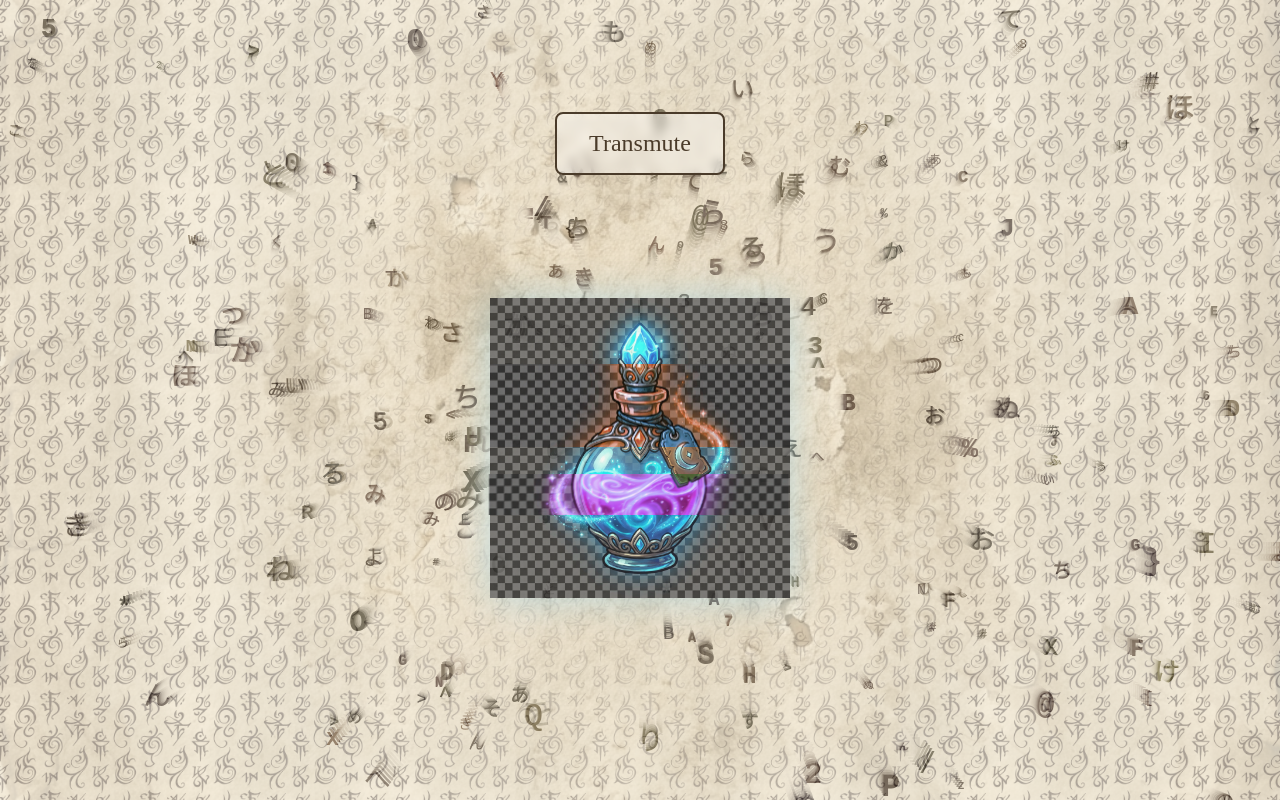
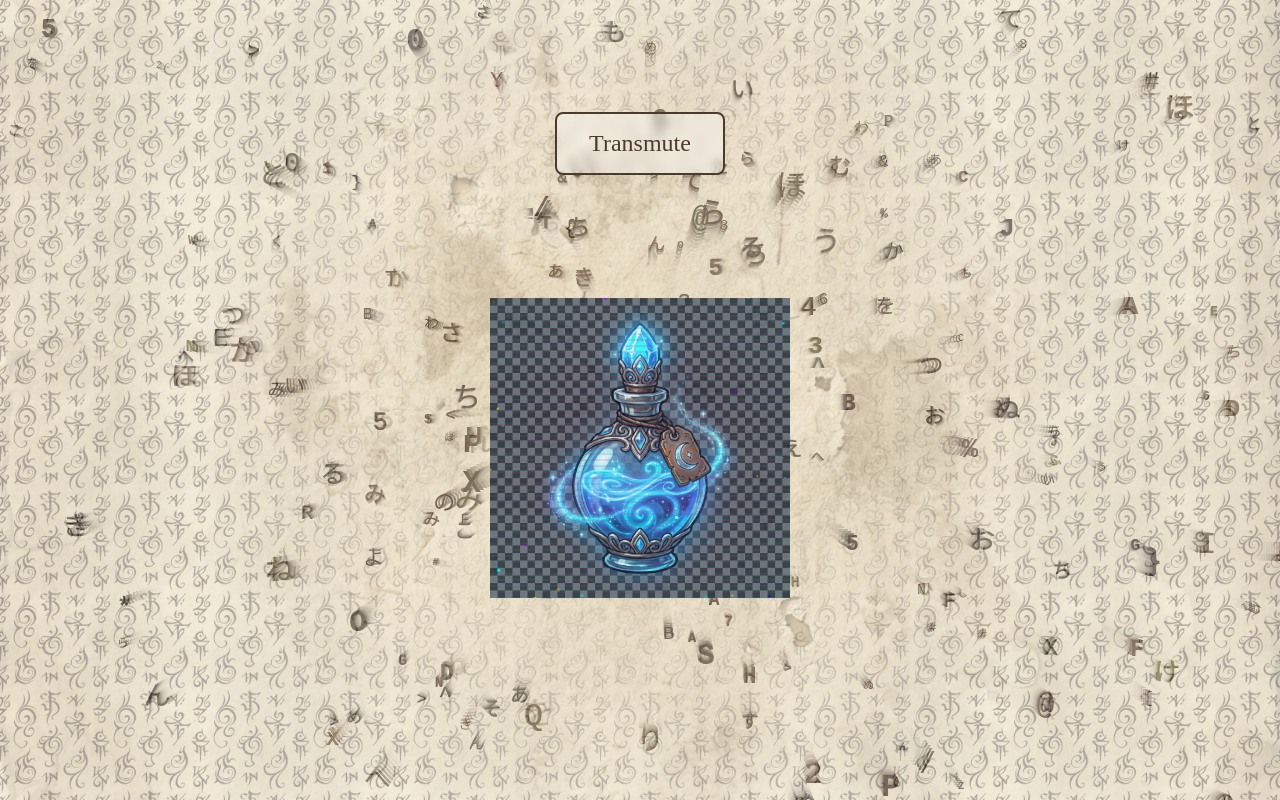
Before and after one commit to LeoGatille/kickoff-magic, a Vue app: page / in a window 1280 px wide. Built offline with nearby package versions, Linux system fonts and the light colour scheme.

Commit message:
better animation

```diff
--- a/src/components/GlitchImage.vue
+++ b/src/components/GlitchImage.vue
@@ -1,5 +1,5 @@
 <script setup lang="ts">
-import { computed } from 'vue';
+import { ref, onMounted, onUnmounted } from 'vue';
 
 const props = defineProps<{
   src: string;
@@ -7,17 +7,165 @@ const props = defineProps<{
   isActive: boolean;
 }>();
 
-const containerClass = computed(() => {
+// Canvas reference for particles
+const particlesCanvas = ref<HTMLCanvasElement | null>(null);
+let animationFrameId: number | null = null;
+let particles: Particle[] = [];
+
+// Particle interface
+interface Particle {
+  x: number;
+  y: number;
+  vx: number;
+  vy: number;
+  size: number;
+  color: string;
+  opacity: number;
+  life: number;
+  maxLife: number;
+  flicker: boolean;
+  flickerPhase: number;
+}
+
+// Particle system
+const createParticle = (canvasWidth: number, canvasHeight: number): Particle => {
+  // Spawn from edges
+  const edge = Math.floor(Math.random() * 4); // 0: top, 1: right, 2: bottom, 3: left
+  let x = 0, y = 0;
+
+  switch(edge) {
+    case 0: // top
+      x = Math.random() * canvasWidth;
+      y = 0;
+      break;
+    case 1: // right
+      x = canvasWidth;
+      y = Math.random() * canvasHeight;
+      break;
+    case 2: // bottom
+      x = Math.random() * canvasWidth;
+      y = canvasHeight;
+      break;
+    case 3: // left
+      x = 0;
+      y = Math.random() * canvasHeight;
+      break;
+  }
+
+  // 90% magical colors, 10% corrupted RGB
+  const isCorrupted = Math.random() < 0.1;
+  const magicalColors = ['#FFD700', '#00FFFF', '#9D00FF'];
+  const rgbColors = ['#FF0000', '#00FF00', '#0000FF'];
+
+  const color = isCorrupted
+    ? rgbColors[Math.floor(Math.random() * rgbColors.length)]!
+    : magicalColors[Math.floor(Math.random() * magicalColors.length)]!;
+
   return {
-    'glitch-container': true,
-    'active': props.isActive
+    x,
+    y,
+    vx: (Math.random() - 0.5) * 2,
+    vy: (Math.random() - 0.5) * 2,
+    size: Math.floor(Math.random() * 3) + 1, // 1-3 pixels
+    color,
+    opacity: Math.random() * 0.4 + 0.5, // 50% to 90%
+    life: 0,
+    maxLife: Math.random() * 100 + 50,
+    flicker: Math.random() < 0.2, // 20% flicker
+    flickerPhase: 0
   };
+};
+
+const updateParticles = (canvasWidth: number, canvasHeight: number) => {
+  // Add new particles
+  if (particles.length < 80) {
+    particles.push(createParticle(canvasWidth, canvasHeight));
+  }
+
+  // Update existing particles
+  particles = particles.filter(particle => {
+    particle.x += particle.vx;
+    particle.y += particle.vy;
+    particle.life++;
+    particle.flickerPhase += 0.1;
+
+    // Fade out as life progresses (disintegration effect)
+    const lifeRatio = particle.life / particle.maxLife;
+    particle.opacity = (1 - lifeRatio) * (Math.random() * 0.4 + 0.5);
+
+    // Remove dead particles
+    return particle.life < particle.maxLife;
+  });
+};
+
+const drawParticles = (ctx: CanvasRenderingContext2D) => {
+  particles.forEach(particle => {
+    let opacity = particle.opacity;
+
+    // Flicker effect
+    if (particle.flicker) {
+      opacity *= 0.5 + 0.5 * Math.sin(particle.flickerPhase * 3);
+    }
+
+    ctx.fillStyle = particle.color;
+    ctx.globalAlpha = opacity;
+    ctx.fillRect(particle.x, particle.y, particle.size, particle.size);
+
+    // Pixel trail effect
+    ctx.globalAlpha = opacity * 0.3;
+    ctx.fillRect(particle.x - particle.vx, particle.y - particle.vy, particle.size, particle.size);
+  });
+  ctx.globalAlpha = 1;
+};
+
+const animate = () => {
+  if (!particlesCanvas.value) return;
+
+  const canvas = particlesCanvas.value;
+  const ctx = canvas.getContext('2d');
+  if (!ctx) return;
+
+  // Clear canvas
+  ctx.clearRect(0, 0, canvas.width, canvas.height);
+
+  // Update and draw particles
+  updateParticles(canvas.width, canvas.height);
+  drawParticles(ctx);
+
+  animationFrameId = requestAnimationFrame(animate);
+};
+
+onMounted(() => {
+  if (particlesCanvas.value) {
+    const canvas = particlesCanvas.value;
+    canvas.width = 300;
+    canvas.height = 300;
+    animate();
+  }
+});
+
+onUnmounted(() => {
+  if (animationFrameId !== null) {
+    cancelAnimationFrame(animationFrameId);
+  }
 });
 </script>
 
 <template>
-  <div :class="containerClass">
+  <div class="glitch-container" :class="{ active: isActive }">
+    <!-- Glitch Aura (behind) -->
+    <div class="glitch-aura"></div>
+
+    <!-- Main Image -->
     <img :src="src" :alt="alt" class="glitch-img" />
+
+    <!-- Scan Lines Layer -->
+    <div class="scan-lines"></div>
+
+    <!-- Particles Canvas -->
+    <canvas ref="particlesCanvas" class="particles-layer"></canvas>
+
+    <!-- RGB Glitch Layers -->
     <div class="glitch-layers">
       <div class="glitch-layer" :style="{ backgroundImage: `url(${src})` }"></div>
       <div class="glitch-layer" :style="{ backgroundImage: `url(${src})` }"></div>
@@ -29,13 +177,78 @@ const containerClass = computed(() => {
 <style scoped>
 .glitch-container {
   position: relative;
-  width: 300px; /* Matching the previous max-width */
+  width: 300px;
   height: 300px;
   display: flex;
   justify-content: center;
   align-items: center;
+  overflow: hidden;
 }
 
+/* Glitch Aura - Behind everything */
+.glitch-aura {
+  position: absolute;
+  top: -10px;
+  left: -10px;
+  width: calc(100% + 20px);
+  height: calc(100% + 20px);
+  background: radial-gradient(circle, #9370DB 0%, #00FFFF 100%);
+  filter: blur(5px);
+  z-index: 1;
+  opacity: 0.5;
+  animation: aura-pulse 2s ease-in-out infinite, aura-distortion 0.333s steps(1) infinite;
+}
+
+/* Aura pulsation */
+@keyframes aura-pulse {
+  0%, 100% { opacity: 0.2; }
+  50% { opacity: 0.8; }
+}
+
+/* Aura distortion every 10 frames (~333ms at 30fps) */
+@keyframes aura-distortion {
+  0%, 90% { transform: translateX(0); }
+  10% { transform: translateX(3px); }
+  20% { transform: translateX(-4px); }
+  30% { transform: translateX(2px); }
+  40% { transform: translateX(-5px); }
+  50% { transform: translateX(4px); }
+  60% { transform: translateX(-3px); }
+  70% { transform: translateX(5px); }
+  80% { transform: translateX(-2px); }
+}
+
+/* Aura corruption blocks */
+.glitch-aura::before,
+.glitch-aura::after {
+  content: '';
+  position: absolute;
+  width: 3px;
+  height: 3px;
+  animation: corruption-flicker 0.5s steps(1) infinite;
+}
+
+.glitch-aura::before {
+  background: #FF0000;
+  top: 20%;
+  left: 30%;
+  animation-delay: 0s;
+}
+
+.glitch-aura::after {
+  background: #00FF00;
+  top: 70%;
+  left: 60%;
+  animation-delay: 0.25s;
+}
+
+@keyframes corruption-flicker {
+  0%, 40% { opacity: 0; }
+  41%, 60% { opacity: 1; }
+  61%, 100% { opacity: 0; }
+}
+
+/* Main Image */
 .glitch-img {
   width: 100%;
   height: 100%;
@@ -46,6 +259,55 @@ const containerClass = computed(() => {
   z-index: 2;
 }
 
+/* Scan Lines Layer */
+.scan-lines {
+  position: absolute;
+  top: 0;
+  left: 0;
+  width: 100%;
+  height: 100%;
+  z-index: 4;
+  pointer-events: none;
+  background: repeating-linear-gradient(
+    0deg,
+    transparent,
+    transparent 2px,
+    rgba(255, 20, 147, 0.3) 2px,
+    rgba(138, 43, 226, 0.4) 3px,
+    rgba(0, 206, 209, 0.3) 4px,
+    transparent 4px,
+    transparent 6px
+  );
+  background-size: 100% 6px;
+  animation: scan-scroll 4s linear infinite, scan-distortion 0.1s steps(1) infinite;
+  opacity: 0.5;
+}
+
+/* Scan lines scrolling */
+@keyframes scan-scroll {
+  0% { background-position: 0 0; }
+  100% { background-position: 0 120px; }
+}
+
+/* Scan line distortion every 3 lines */
+@keyframes scan-distortion {
+  0%, 66% { transform: translateX(0); }
+  33% { transform: translateX(3px); }
+  66% { transform: translateX(-4px); }
+}
+
+/* Particles Canvas */
+.particles-layer {
+  position: absolute;
+  top: 0;
+  left: 0;
+  width: 100%;
+  height: 100%;
+  z-index: 5;
+  pointer-events: none;
+}
+
+/* RGB Glitch Layers */
 .glitch-layers {
   position: absolute;
   top: 0;
@@ -54,11 +316,10 @@ const containerClass = computed(() => {
   height: 100%;
   z-index: 3;
   pointer-events: none;
-  opacity: 1; /* Always visible for glitch effect */
+  opacity: 0.3;
 }
 
-/* Base Glitch Effect (Always ON but subtle) */
-.glitch-container .glitch-layer {
+.glitch-layer {
   position: absolute;
   top: 0;
   left: 0;
@@ -67,24 +328,24 @@ const containerClass = computed(() => {
   background-size: contain;
   background-repeat: no-repeat;
   background-position: center;
-  opacity: 0.7;
+  opacity: 0.5;
   mix-blend-mode: screen;
 }
 
-/* Layer specific offsets and colors - RGB channel separation */
-.glitch-container .glitch-layer:nth-child(1) {
+/* RGB channel separation */
+.glitch-layer:nth-child(1) {
   filter: hue-rotate(0deg) saturate(2);
   animation: glitch-anim-1 2.5s infinite linear alternate-reverse;
   mix-blend-mode: lighten;
 }
 
-.glitch-container .glitch-layer:nth-child(2) {
+.glitch-layer:nth-child(2) {
   filter: hue-rotate(180deg) saturate(2);
   animation: glitch-anim-2 3s infinite linear alternate-reverse;
   mix-blend-mode: lighten;
 }
 
-.glitch-container .glitch-layer:nth-child(3) {
+.glitch-layer:nth-child(3) {
   filter: hue-rotate(90deg) saturate(1.5);
   animation: glitch-anim-3 2s infinite linear alternate-reverse;
   mix-blend-mode: screen;
@@ -107,10 +368,13 @@ const containerClass = computed(() => {
 }
 
 .glitch-container.active .glitch-img {
-    filter: drop-shadow(0 0 25px rgba(200, 50, 255, 0.6)) hue-rotate(90deg);
-    transition: filter 0.3s ease;
+  filter: drop-shadow(0 0 25px rgba(200, 50, 255, 0.6)) hue-rotate(90deg);
+  transition: filter 0.3s ease;
 }
 
+.glitch-container.active .glitch-aura {
+  animation: aura-pulse 1s ease-in-out infinite, aura-distortion 0.2s steps(1) infinite;
+}
 
 /* Keyframes for Subtle Glitch */
 @keyframes glitch-anim-1 {
```
